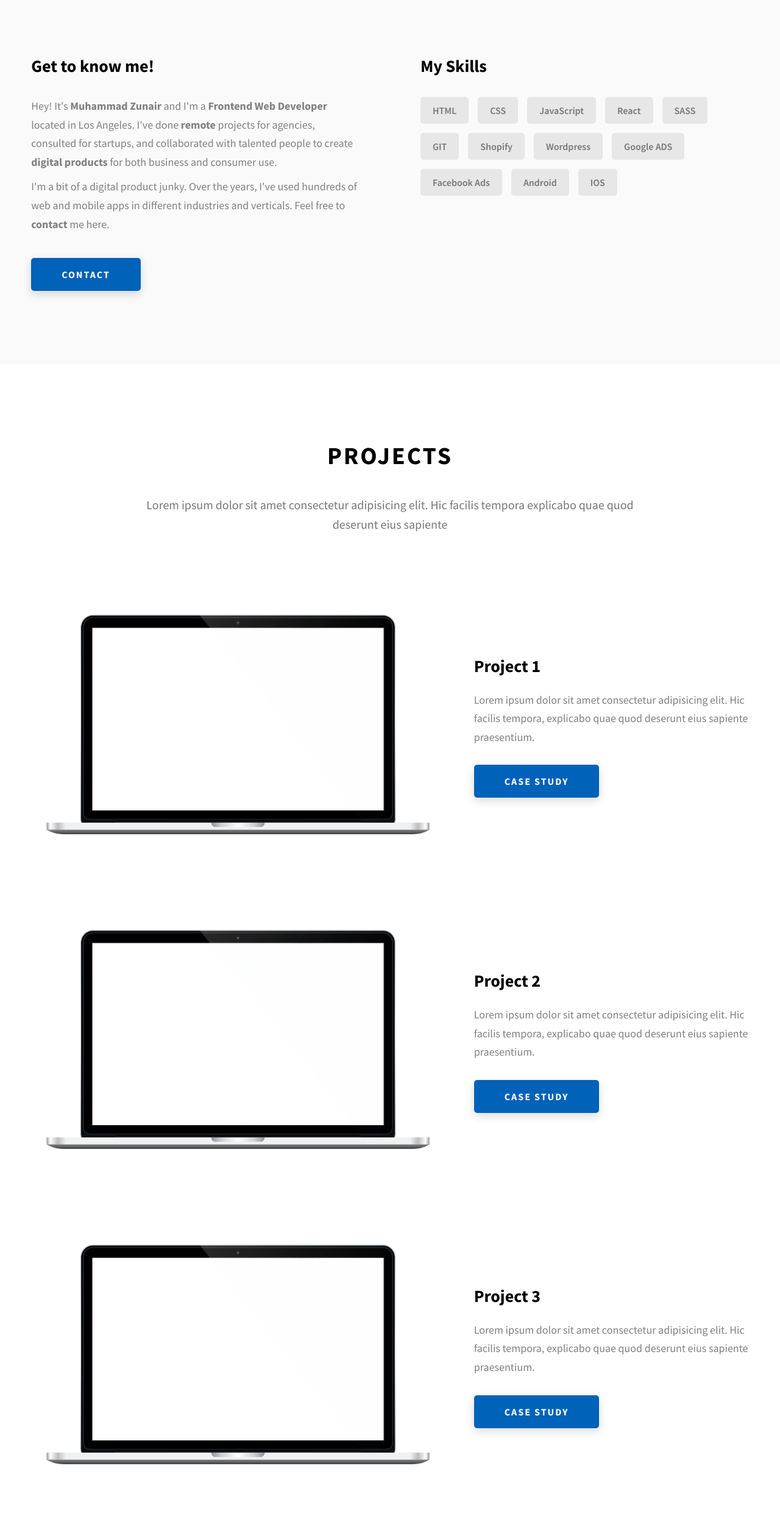
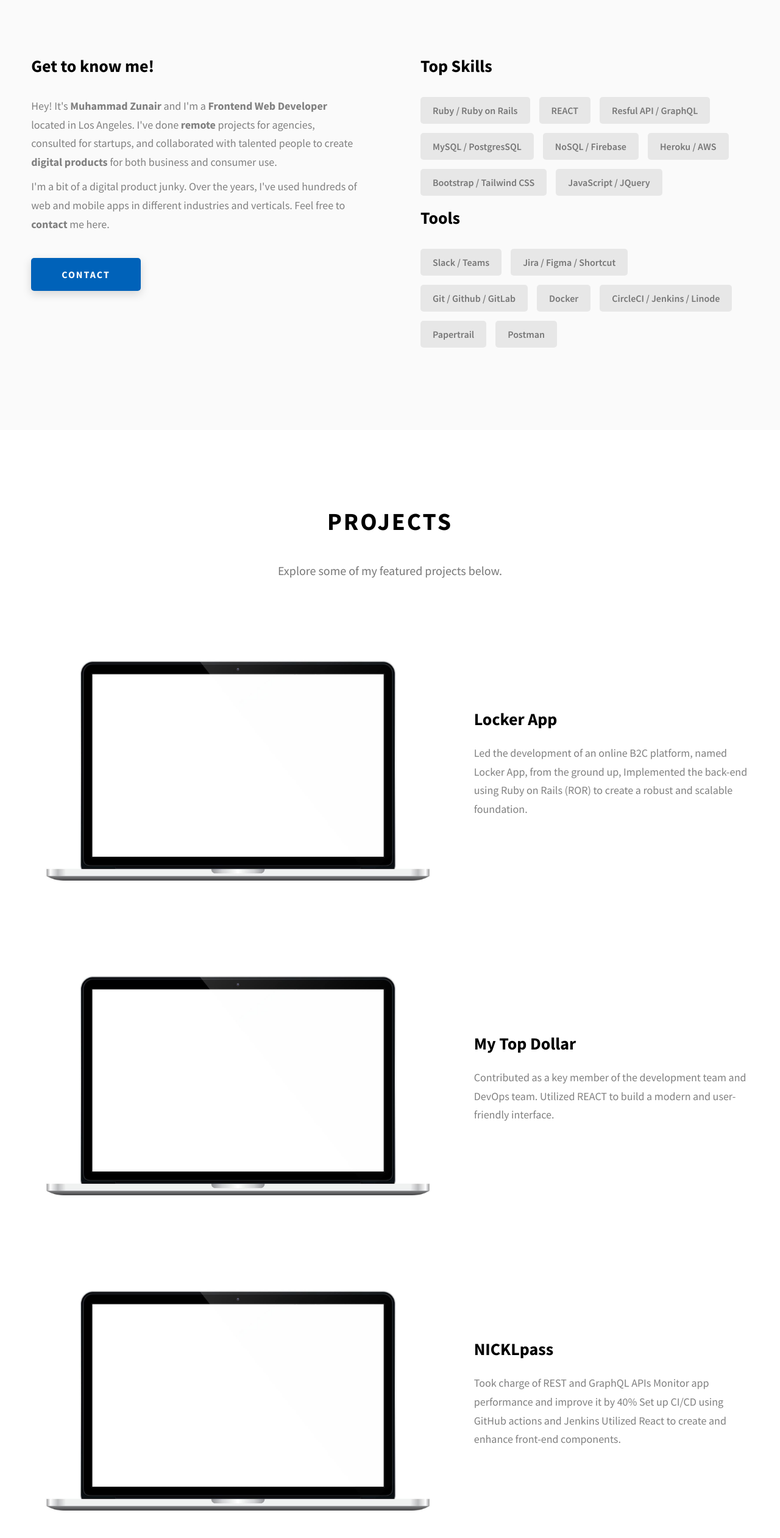
Before and after one commit to zunair-dev/portfolio, a website: page index.html in a window 1280 px wide. Shown: the part 1178-3700 px from the top of the page at 61% size. Drawn offline with Linux system fonts and the light colour scheme.

Commit message:
updated the projects section

```diff
--- a/index.html
+++ b/index.html
@@ -191,26 +191,33 @@
             >
           </div>
           <div class="about__content-skills">
-            <h3 class="about__content-title">My Skills</h3>
+            <h3 class="about__content-title">Top Skills</h3>
             <div class="skills">
-              <div class="skills__skill">HTML</div>
-              <div class="skills__skill">CSS</div>
-              <div class="skills__skill">JavaScript</div>
-              <div class="skills__skill">React</div>
-              <div class="skills__skill">SASS</div>
-              <div class="skills__skill">GIT</div>
-              <div class="skills__skill">Shopify</div>
-              <div class="skills__skill">Wordpress</div>
-              <div class="skills__skill">Google ADS</div>
-              <div class="skills__skill">Facebook Ads</div>
-              <div class="skills__skill">Android</div>
-              <div class="skills__skill">IOS</div>
+              <div class="skills__skill">Ruby / Ruby on Rails</div>
+              <div class="skills__skill">REACT</div>
+              <div class="skills__skill">Resful API / GraphQL</div>
+              <div class="skills__skill">MySQL / PostgresSQL</div>
+              <div class="skills__skill">NoSQL / Firebase</div>
+              <div class="skills__skill">Heroku / AWS</div>
+              <div class="skills__skill">Bootstrap / Tailwind CSS</div>
+              <div class="skills__skill">JavaScript / JQuery</div>
+            </div>
+
+            <h3 class="about__content-title">Tools</h3>
+            <div class="skills">
+              <div class="skills__skill">Slack / Teams</div>
+              <div class="skills__skill">Jira / Figma / Shortcut</div>
+              <div class="skills__skill">Git / Github / GitLab</div>
+              <div class="skills__skill">Docker</div>
+              <div class="skills__skill">CircleCI / Jenkins / Linode</div>
+              <div class="skills__skill">Papertrail</div>
+              <div class="skills__skill">Postman</div>
             </div>
           </div>
         </div>
       </div>
     </section>
-    <section id="projects" class="projects sec-pad">
+    <!-- <section id="projects" class="projects sec-pad">
       <div class="main-container">
         <h2 class="heading heading-sec heading-sec__mb-bg">
           <span class="heading-sec__main">Projects</span>
@@ -295,14 +302,94 @@
           </div>
         </div>
       </div>
+    </section> -->
+
+    <section id="projects" class="projects sec-pad">
+      <div class="main-container">
+        <h2 class="heading heading-sec heading-sec__mb-bg">
+          <span class="heading-sec__main">Projects</span>
+          <span class="heading-sec__sub">
+            Explore some of my featured projects below.
+          </span>
+        </h2>
+
+        <!-- Locker App -->
+        <div class="projects__row">
+          <div class="projects__row-img-cont">
+            <img src="./assets/jpeg/project-mockup-example.jpeg" alt="Software Screenshot" class="projects__row-img"
+              loading="lazy" />
+            <!-- <img src="./assets/jpeg/project-locker-app.jpg" alt="Locker App Screenshot" class="projects__row-img"
+              loading="lazy" /> -->
+          </div>
+          <div class="projects__row-content">
+            <h3 class="projects__row-content-title">Locker App</h3>
+            <p class="projects__row-content-desc">
+              Led the development of an online B2C platform, named Locker App, from the ground up, Implemented the back-end
+              using Ruby on Rails (ROR) to create a robust and scalable foundation.
+            </p>
+            <!-- <a href="./locker-app-case-study.html" class="btn btn--med btn--theme dynamicBgClr" target="_blank">Case
+              Study</a> -->
+          </div>
+        </div>
+
+        <!-- My Top Dollar -->
+        <div class="projects__row">
+          <div class="projects__row-img-cont">
+            <img src="./assets/jpeg/project-mockup-example.jpeg" alt="Software Screenshot" class="projects__row-img"
+              loading="lazy" />
+          </div>
+          <div class="projects__row-content">
+            <h3 class="projects__row-content-title">My Top Dollar</h3>
+            <p class="projects__row-content-desc">
+              Contributed as a key member of the development team and DevOps team. Utilized REACT to build a modern and
+              user-friendly interface.
+            </p>
+            <!-- <a href="./my-top-dollar-case-study.html" class="btn btn--med btn--theme dynamicBgClr" target="_blank">Case
+              Study</a> -->
+          </div>
+        </div>
+
+        <!-- NICKLpass -->
+        <div class="projects__row">
+          <div class="projects__row-img-cont">
+            <!-- Add project image -->
+            <img src="./assets/jpeg/project-mockup-example.jpeg" alt="Software Screenshot" class="projects__row-img"
+              loading="lazy" />
+          </div>
+          <div class="projects__row-content">
+            <h3 class="projects__row-content-title">NICKLpass</h3>
+            <p class="projects__row-content-desc">
+              Took charge of REST and GraphQL APIs Monitor app performance and improve it by 40% Set up CI/CD using GitHub
+              actions and Jenkins Utilized React to create and enhance front-end components.
+            </p>
+            <!-- <a href="./nicklpass-case-study.html" class="btn btn--med btn--theme dynamicBgClr" target="_blank">Case
+              Study</a> -->
+          </div>
+        </div>
+
+        <!-- Primero -->
+        <div class="projects__row">
+          <div class="projects__row-img-cont">
+            <img src="./assets/jpeg/project-mockup-example.jpeg" alt="Software Screenshot" class="projects__row-img"
+              loading="lazy" />
+          </div>
+          <div class="projects__row-content">
+            <h3 class="projects__row-content-title">Primero</h3>
+            <p class="projects__row-content-desc">
+              Contributed to the development of Primero, an open-source software platform designed for humanitarian
+              protection and social welfare workers.
+            </p>
+            <!-- <a href="./primero-case-study.html" class="btn btn--med btn--theme dynamicBgClr" target="_blank">Case Study</a> -->
+          </div>
+        </div>
+      </div>
     </section>
     <section id="contact" class="contact sec-pad dynamicBg">
       <div class="main-container">
         <h2 class="heading heading-sec heading-sec__mb-med">
           <span class="heading-sec__main heading-sec__main--lt">Contact</span>
           <span class="heading-sec__sub heading-sec__sub--lt">
-            Lorem ipsum dolor sit amet consectetur adipisicing elit. Hic facilis
-            tempora explicabo quae quod deserunt eius sapiente
+            Feel free to contact me anytime!
           </span>
         </h2>
         <div class="contact__form-container">
@@ -356,14 +443,14 @@
               <span>Social</span>
             </h2>
             <div class="main-footer__social-cont">
-              <a target="_blank" rel="noreferrer" href="#">
+              <a target="_blank" rel="noreferrer" href="https://www.linkedin.com/in/zunairze">
                 <img
                   class="main-footer__icon"
                   src="./assets/png/linkedin-ico.png"
                   alt="icon"
                 />
               </a>
-              <a target="_blank" rel="noreferrer" href="#">
+              <a target="_blank" rel="noreferrer" href="https://github.com/zunair-dev">
                 <img
                   class="main-footer__icon"
                   src="./assets/png/github-ico.png"
```
